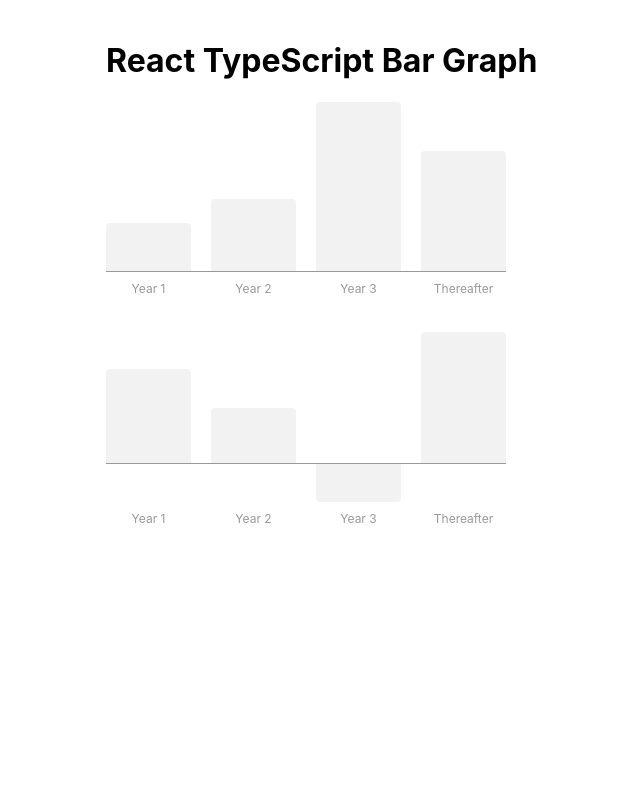
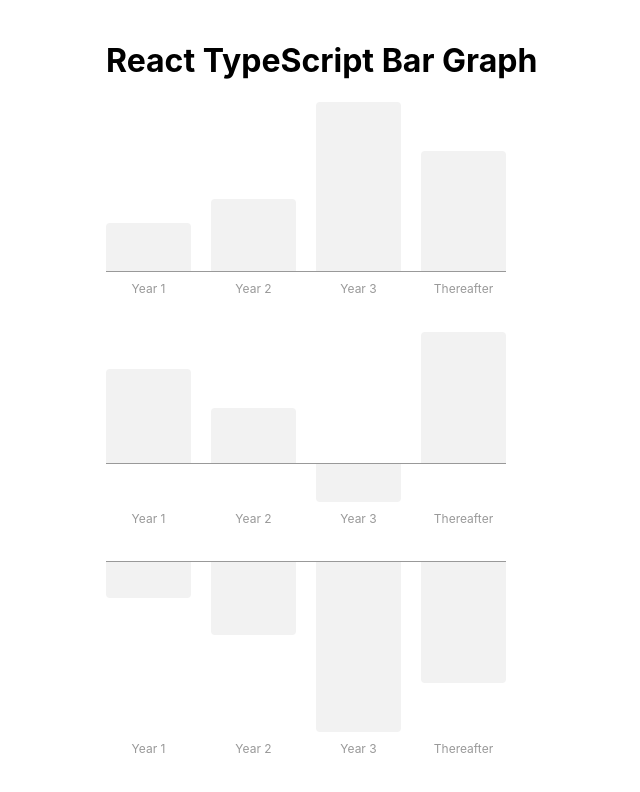
Before and after one commit to dominicarrojado/react-typescript-bar-graph, a React (Create React App) app: page / in a window 1280 px wide. Shown: the top 792 px of the page, without its empty margins (149-789 px from the left). Built offline with nearby package versions, Linux system fonts and the light colour scheme.

Commit message:
handle bars with negative values part 2

```diff
--- a/src/App.tsx
+++ b/src/App.tsx
@@ -38,12 +38,31 @@ export default function App() {
       legend: 'Thereafter',
     },
   ];
+  const dataArray3 = [
+    {
+      value: -150,
+      legend: 'Year 1',
+    },
+    {
+      value: -300,
+      legend: 'Year 2',
+    },
+    {
+      value: -700,
+      legend: 'Year 3',
+    },
+    {
+      value: -500,
+      legend: 'Thereafter',
+    },
+  ];
 
   return (
     <div className="container">
       <h1>React TypeScript Bar Graph</h1>
       <BarGraph dataArray={dataArray1} />
       <BarGraph dataArray={dataArray2} />
+      <BarGraph dataArray={dataArray3} />
     </div>
   );
 }
--- a/src/components/BarGraph.css
+++ b/src/components/BarGraph.css
@@ -3,9 +3,6 @@
   width: 100%;
   max-width: 400px;
   height: 170px;
-}
-
-.bar-graph:not(:last-child) {
   margin-bottom: 60px;
 }
 
--- a/src/components/BarGraph.tsx
+++ b/src/components/BarGraph.tsx
@@ -29,14 +29,17 @@ export default function BarGraph({ dataArray }: Props) {
     const barsLinePercentage = `${barsLinePercent}%`;
     const barItems = dataArray.map(({ legend, value }) => {
       const isNegative = value < 0;
+      const barPercent = Math.round(
+        (Math.abs(value) / highestValueTotal) * 100
+      );
 
       return {
         legend,
         isNegative,
-        barPercentage: `${Math.round(
-          (Math.abs(value) / highestValueTotal) * 100
-        )}%`,
-        risePercentage: isNegative ? '0' : barsLinePercentage,
+        barPercentage: `${barPercent}%`,
+        risePercentage: isNegative
+          ? `${barsLinePercent - barPercent}%`
+          : barsLinePercentage,
       };
     });
 
--- a/src/components/BarItem.css
+++ b/src/components/BarItem.css
@@ -14,12 +14,12 @@
   border-top-left-radius: 4px;
 }
 
+.bar-item:hover .bar-item-main {
+  background-color: #54d6da;
+}
+
 .bar-item.is-negative .bar-item-main {
   border-radius: 0 0 4px 4px;
-}
-
-.bar-item:hover .bar-item-main {
-  background-color: #54d6da;
 }
 
 .bar-item.is-negative:hover .bar-item-main {
```
